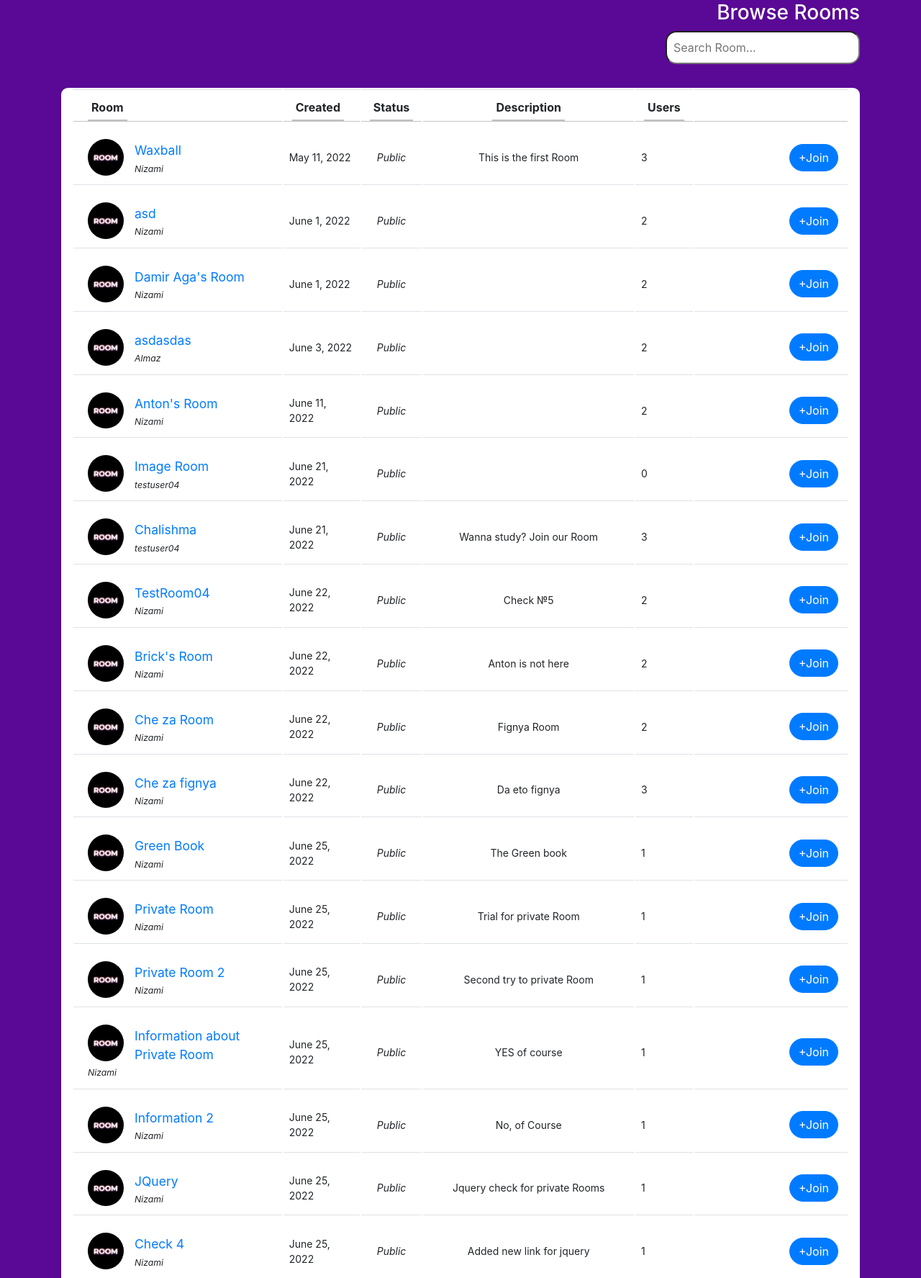
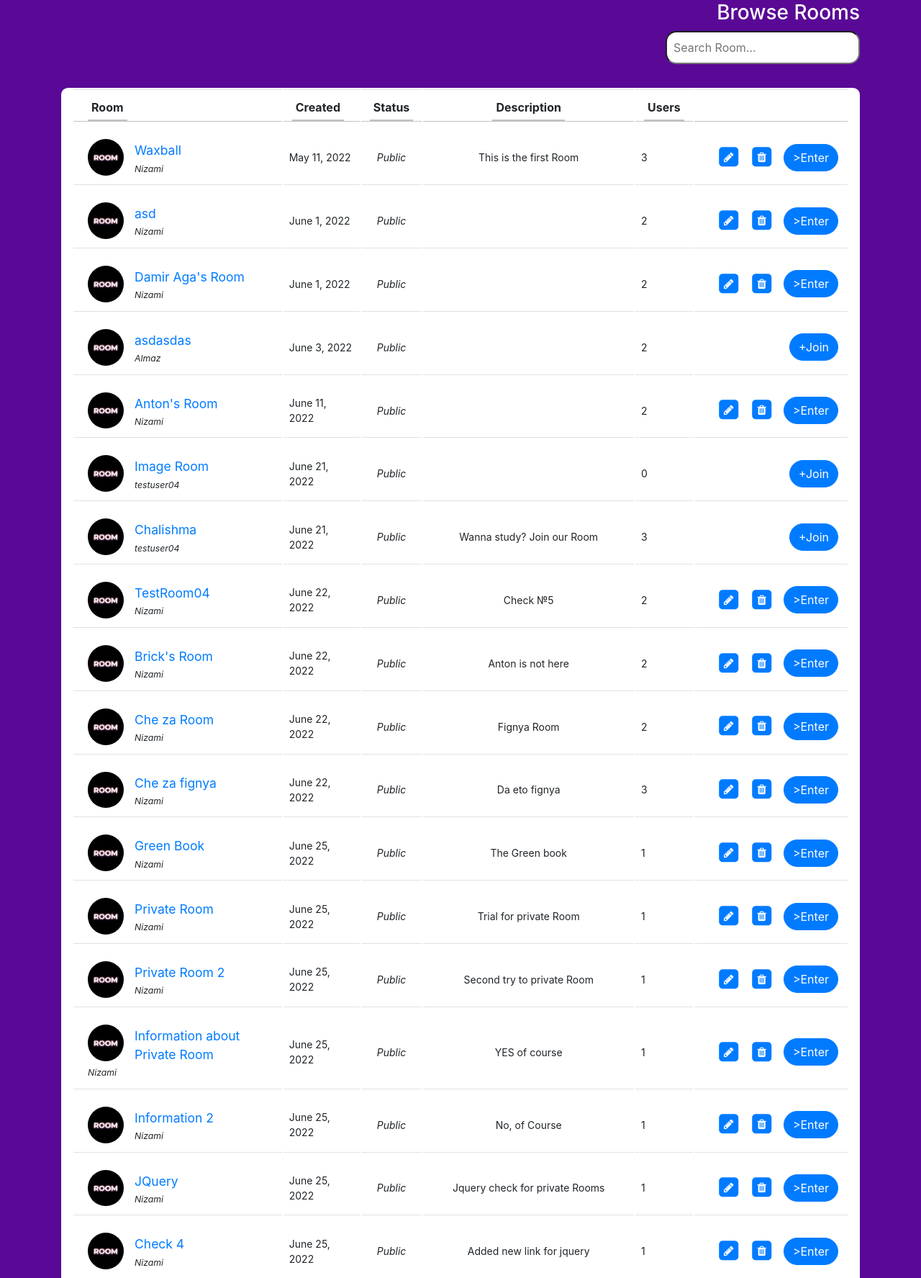
Before and after one commit to jnzm02/RoomApp, a Django app: page /rooms/ in a window 1280 px wide. Shown: the part 179-1954 px from the top of the page at 72% size. Run offline with Django 3.2, Linux system fonts and the light colour scheme; a user stored in the database is signed in; data comes from the database, SQL or seed files in the repository; both versions use the stored data as it was after the commit; parts of the project's set-up code (start-up, migrations or seed data) failed here and were passed over; some libraries are stand-ins or nearby versions.

Commit message:
Added new feature in room_list

```diff
--- a/accounts/models.py
+++ b/accounts/models.py
@@ -5,9 +5,6 @@ from django.core.files import File
 
 class SpecialUser(AbstractUser):
     is_email_verified = models.BooleanField(default=False)
-
-    # need to explore models to connect the user with rooms available for him/her
-    # rooms_available
 
     # TODO: check if some user is_online or not
     # see the link https://stackoverflow.com/questions/29663777/how-to-check-whether-a-user-is-online-in-django-template
@@ -20,7 +17,8 @@ class SpecialUser(AbstractUser):
     # FIXME: cannot assign default value as blank.jpg
     profile_image = models.ImageField(upload_to='profile_images',
                                       default='images/blank.jpg', blank=False, null=False)
-
+    rooms = models.ManyToManyField('rooms.Room', blank=True)
+    number_of_rooms = models.IntegerField(default=0)
     # upload_should to be integrated to media folder 'profile images'
     # see the video 'https://www.youtube.com/watch?v=xSUm6iMtREA'
 
--- a/rooms/models.py
+++ b/rooms/models.py
@@ -2,13 +2,13 @@ from django.db import models
 from django.contrib.auth import get_user_model
 from django.urls import reverse
 from django.core.validators import MaxValueValidator, MinValueValidator
-from accounts.models import SpecialUser
+# from accounts.models import SpecialUser
 
 
 class Room(models.Model):
     title = models.CharField(max_length=32, unique=True)
     date = models.DateField(auto_now_add=True)
-    creator = models.ForeignKey(get_user_model(), on_delete=models.CASCADE, related_name='room_creator')
+    creator = models.ForeignKey('accounts.SpecialUser', on_delete=models.CASCADE, related_name='room_creator')
     is_private = models.BooleanField(default=False)
     password = models.CharField(max_length=32, blank=True)
     number_of_users = models.IntegerField(default=0, validators=[MaxValueValidator(800000000), MinValueValidator(0)])
@@ -19,7 +19,7 @@ class Room(models.Model):
     # if request sent then, the user can not ask for another request because user was refused or still in waiting list
 
     # TODO: USERS LIST WHO ARE ALLOWED TO ENTER THE ROOM
-    room_members = models.ManyToManyField(SpecialUser, related_name='room_member')
+    room_members = models.ManyToManyField('accounts.SpecialUser', related_name='room_member')
 
     class Meta:
         verbose_name = "Room"
--- a/rooms/urls.py
+++ b/rooms/urls.py
@@ -16,7 +16,7 @@ urlpatterns = [
     # path('', login_required(RoomsListView.as_view()), name='room_list'),
     # path('create/', login_required(RoomCreateView.as_view()), name='room_create'),
     # path('<int:pk>/edit', login_required(RoomUpdateView.as_view()), name='room_edit'),
-    path('<str:title>/edit', login_required(views.room_update_view), name='room _edit'),
+    path('<str:title>/edit', login_required(views.room_update_view), name='room_edit'),
     # path('<int:pk>/', login_required(RoomDetailView.as_view()), name='room_detail'),
     path('create/', login_required(views.room_create_view), name='room_create'),
     path('<str:title>/', views.room_detail_view, name='room_detail'),
--- a/rooms/views.py
+++ b/rooms/views.py
@@ -29,8 +29,14 @@ def room_list_view(request):
         Q(creator__username__icontains=q) |
         Q(description__icontains=q)
     )
+    user = request.user
 
-    context = {'rooms': rooms}
+    for room in rooms:
+        for member in room.room_members.all():
+            member.number_of_rooms = member.rooms.count()
+            member.save()
+
+    context = {'rooms': rooms, 'user': user}
     return render(request, 'rooms/room_list.html', context)
 
 
@@ -78,7 +84,7 @@ def room_update_view(request, title):
 
     if request.method == 'POST':
         title = request.POST.get('title')
-        if Room.objects.filter(title=title).exists():
+        if Room.objects.filter(title=title).exists() and room.title != title:
             messages.add_message(request, messages.ERROR,
                                  "The room with this title already exists, please choose another one")
             return render(request, 'rooms/room_edit.html', {'messages': [messages]})
--- a/templates/registration/user_profile.html
+++ b/templates/registration/user_profile.html
@@ -40,7 +40,7 @@
 
                   <div class="col-md-4">
                     <h5>Rooms</h5>
-                    <span class="num">16</span>
+                    <span class="num">{{ user.number_of_rooms }}</span>
                   </div>
                   <div class="col-md-4">
                   <h5>Followers</h5>
--- a/templates/rooms/room_edit.html
+++ b/templates/rooms/room_edit.html
@@ -23,12 +23,12 @@
                         <form method="post" class="">
                             {% csrf_token %}
                             <div class="form-outline form-white mb-4">
-                                <input type="text" class="form-control form-control-lg" name="title" value="{{ form.title }}" placeholder="Title" />
+                                <input type="text" class="form-control form-control-lg" name="title" value="{{ form.title }}" placeholder="{{ room.title }}">
                             </div>
 
 
                             <div class="form-outline form-white mb-4">
-                                    <textarea class="form-control form-control-lg" name="description" value="{{ form.description }}" rows="4" cols="50" placeholder="Description"></textarea>
+                                    <textarea class="form-control form-control-lg" name="description" value="{{ form.description }}" rows="4" cols="50" placeholder="{{ room.description }}"></textarea>
 {#                                <textarea class="form-control form-control-lg" name="description" value="{{ data.description }}" rows="4" cols="50">{{ data.description }}</textarea>#}
                             </div>
 
--- a/templates/rooms/room_list.html
+++ b/templates/rooms/room_list.html
@@ -74,13 +74,29 @@
                                     {{ room.number_of_users }}
                                 </td>
                                 <td style="width: 20%; text-align: right">
-{##}
-{#                                    <a href="#" class="table-link">#}
-{#                                        <span class="fa-stack">#}
-{#                                            <i class="fa fa-square fa-stack-2x"></i>#}
-{#                                            <i class="fa fa-pencil fa-stack-1x fa-inverse"></i>#}
-{#                                        </span>#}
-{#                                    </a>#}
+{##}                                {% if room.creator == user %}
+                                    <a href="{% url 'room_edit' room.title %}" class="table-link">
+                                        <span class="fa-stack">
+                                            <i class="fa fa-square fa-stack-2x"></i>
+                                            <i class="fa fa-pencil fa-stack-1x fa-inverse"></i>
+                                        </span>
+                                    </a>
+                                    <a href="{% url 'room_delete' room.title %}" class="table-link">
+                                        <span class="fa-stack">
+                                            <i class="fa fa-square fa-stack-2x"></i>
+                                            <i class="fa fa-trash fa-stack-1x fa-inverse"></i>
+                                        </span>
+                                    </a>
+                                    {% endif %}
+                                    {% if room in user.rooms.all %}
+                                    <a href="{% url 'room_detail' room.title %}" class="table-link">
+                                        <span class="btn btn-primary btn-rounded btn-outline" style="border-radius: 20px">
+
+                                            >Enter
+
+                                        </span>
+                                    </a>
+                                    {% else %}
                                     <a href="{% url 'room_detail' room.title %}" class="table-link">
                                         <span class="btn btn-primary btn-rounded btn-outline" style="border-radius: 20px">
 
@@ -88,6 +104,7 @@
 
                                         </span>
                                     </a>
+                                    {% endif %}
                                 </td>
 
                             </tr>
```
Also changed, not shown: accounts/migrations/0006_specialuser_number_of_rooms_specialuser_rooms.py (added), db.sqlite3, rooms/migrations/0012_alter_room_room_members_alter_room_title.py (added).
